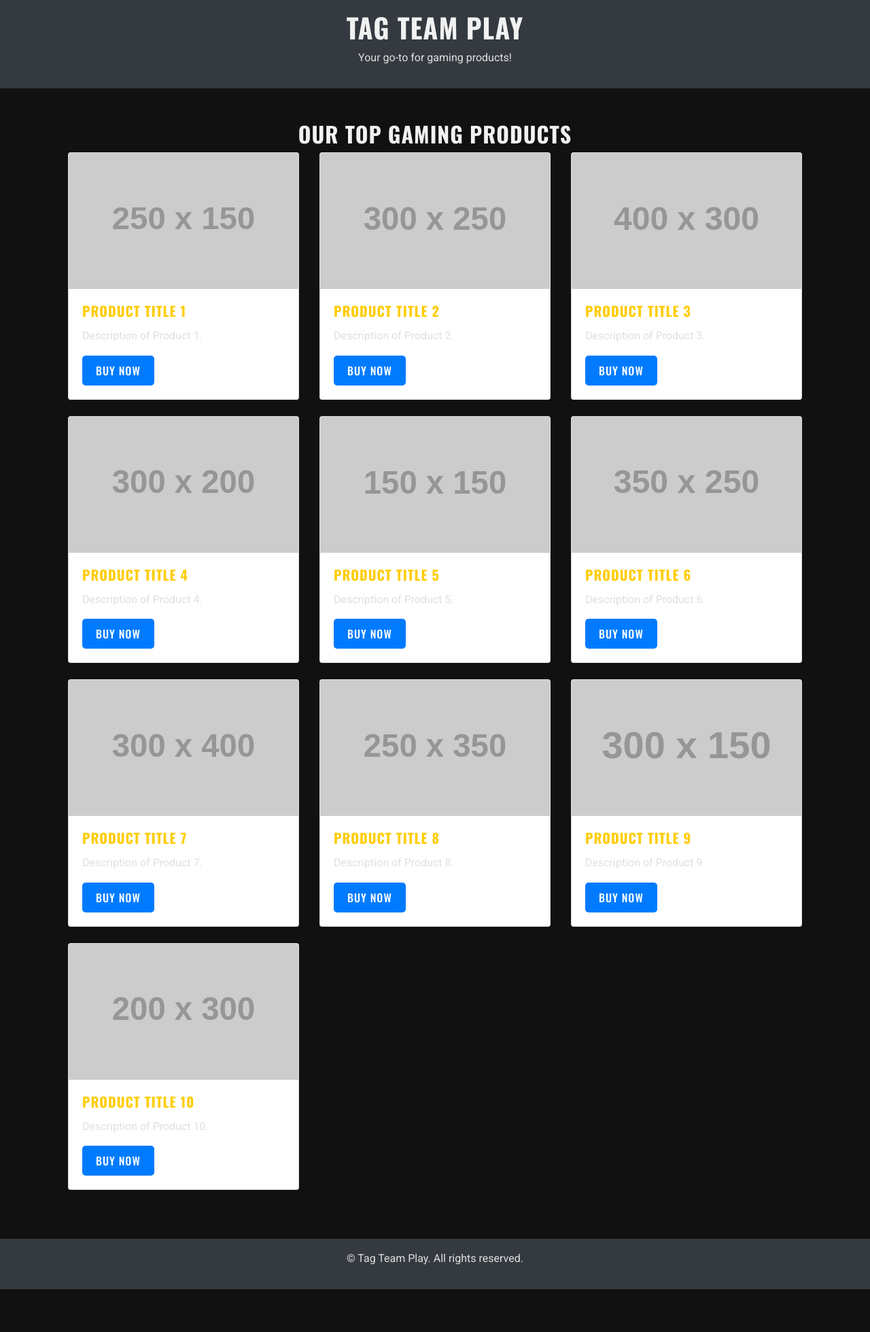
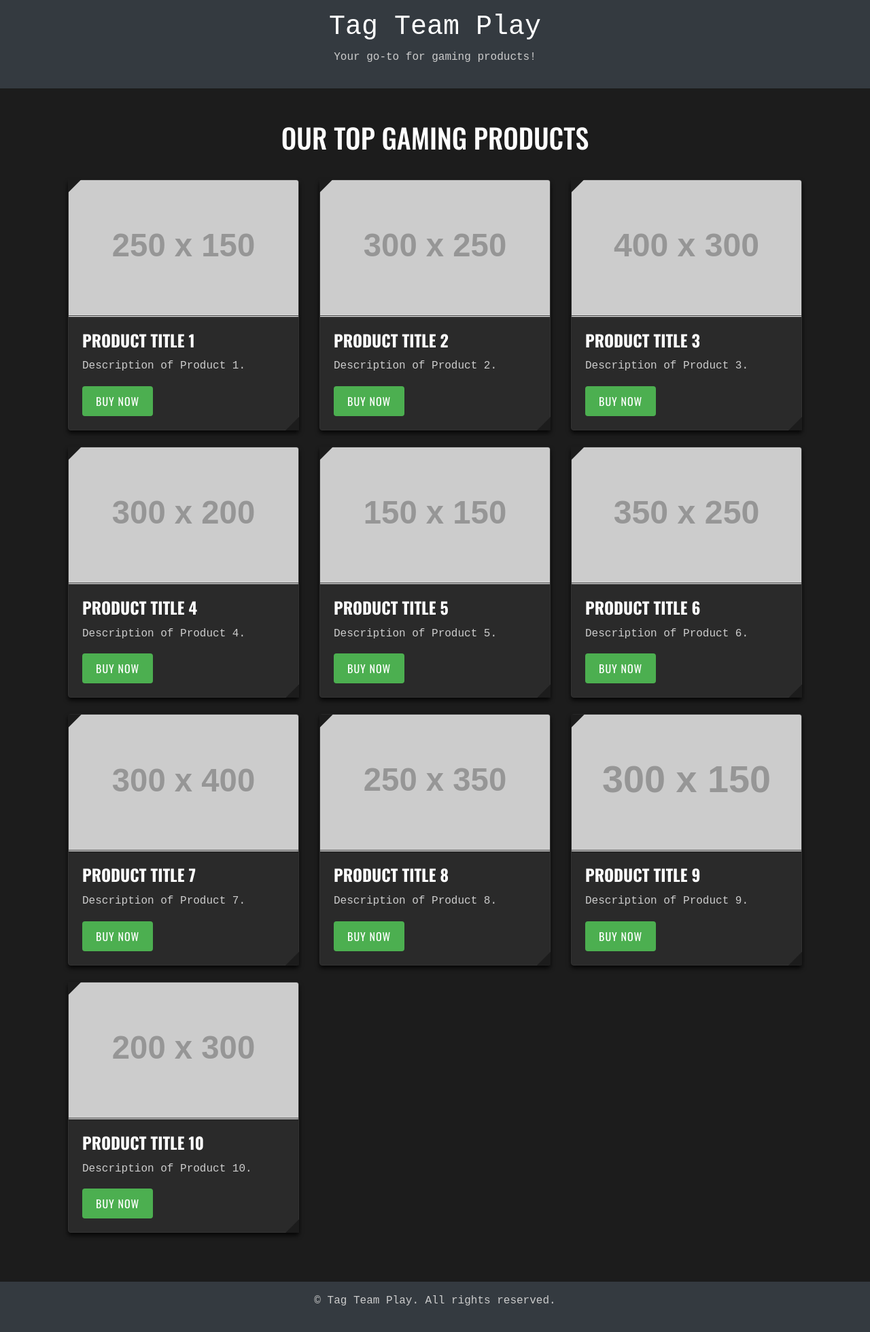
Before and after one commit to tagteamplay/tagteamplay, a Jekyll site: the page built from index.html, in a window 1280 px wide. Shown: the whole page at 68% size. Built offline with Jekyll 4.4.1, drawn with Linux system fonts in a browser that asks for light colours; before the commit the page ends 1896 px from its top, so only the background shows below that.

Commit message:
Adding more styling

```diff
--- a/assets/css/style.css
+++ b/assets/css/style.css
@@ -1,92 +1,117 @@
-/* Base font-family and general styling */
+
+/* General styles for layout */
 body {
-    font-family: 'Roboto', sans-serif;
-    line-height: 1.6;
-    color: #fff; /* Assuming a dark background for a Black Ops feel */
-    background-color: #111; /* Dark, gritty background */
+    background-color: #1c1c1c;
+    color: #cccccc;
+    font-family: 'Roboto Mono', monospace;
 }
 
-/* Headings (Oswald for bold, military/tactical look) */
-h1, h2, h3, h4, h5, h6 {
+h2 {
     font-family: 'Oswald', sans-serif;
-    font-weight: 700; /* Strong and bold */
-    text-transform: uppercase; /* Adds to the tactical vibe */
-    letter-spacing: 1px;
-    color: #f1f1f1; /* Light gray text for contrast */
+    color: #ffffff;
+    font-size: 2.5rem;
+    text-transform: uppercase;
 }
 
-/* Paragraphs (Roboto for clean readability) */
-p {
-    font-family: 'Roboto', sans-serif;
-    font-weight: 400;
-    font-size: 16px;
-    color: #e0e0e0; /* Slightly lighter than the body text */
+h5 {
+    font-family: 'Oswald', sans-serif;
+    color: #ffffff;
+    font-weight: 600;
 }
 
-/* Links */
-a {
-    color: #007bff; /* A tactical blue for action elements */
-    text-decoration: none;
+p {
+    font-family: 'Roboto Mono', monospace;
+    color: #cccccc;
+    line-height: 1.6;
 }
 
-a:hover {
-    color: #ffcc00; /* Pop of gold on hover for interaction */
+.container {
+    margin-top: 30px;
 }
 
-/* Blockquotes (Monoton for a futuristic, digital look) */
-blockquote {
-    font-family: 'Monoton', cursive;
-    font-size: 24px;
-    color: #ffcc00; /* Highlighted text in gold */
-    border-left: 4px solid #ffcc00;
-    padding-left: 16px;
-    margin-left: 0;
-    background-color: #222; /* Subtle contrast to main background */
+/* Card styles */
+.card {
+    background-color: #2a2a2a;
+    color: #ffffff;
+    border: 1px solid #333;
+    position: relative;
+    box-shadow: 0 4px 6px rgba(0, 0, 0, 0.8);
+    transition: transform 0.2s ease-in-out;
 }
 
-/* Buttons (Oswald for strong CTA) */
-.btn {
+/* Cut corners on top-left and bottom-right */
+.card::before,
+.card::after {
+    content: "";
+    position: absolute;
+    width: 20px;
+    height: 20px;
+    background-color: #1c1c1c;
+}
+
+.card::before {
+    top: -1px;
+    left: -1px;
+    clip-path: polygon(0 0, 100% 0, 0 100%);
+}
+
+.card::after {
+    bottom: -1px;
+    right: -1px;
+    clip-path: polygon(100% 100%, 0 100%, 100% 0);
+}
+
+.card:hover {
+    transform: scale(1.05);
+}
+
+.card-title {
     font-family: 'Oswald', sans-serif;
+    color: #ffffff;
+    font-size: 1.5rem;
     text-transform: uppercase;
+}
+
+.card-text {
+    font-family: 'Roboto Mono', monospace;
+    color: #cccccc;
+}
+
+/* Buttons */
+.btn-primary {
+    background-color: #4caf50;
+    border: none;
+    color: white;
+    padding: 10px 20px;
+    text-transform: uppercase;
+    font-family: 'Oswald', sans-serif;
     letter-spacing: 1px;
-    font-weight: 500;
-    background-color: #007bff;
-    color: #fff;
-    padding: 10px 20px;
-    border: none;
-    border-radius: 5px;
     transition: background-color 0.3s ease;
 }
 
-.btn:hover {
-    background-color: #ffcc00; /* Match the hover style with the links */
-    color: #111;
+.btn-primary:hover {
+    background-color: #ff9800;
 }
 
-/* Navigation */
-.navbar, .nav-link {
-    font-family: 'Oswald', sans-serif;
-    text-transform: uppercase;
-    font-weight: 500;
-    color: #e0e0e0;
+/* Image styles */
+.img-fixed-height {
+    height: 200px;
+    object-fit: cover;
+    border-bottom: 1px solid #333;
 }
 
-.navbar-brand {
-    font-family: 'Monoton', cursive;
-    color: #ffcc00; /* Futuristic logo styling */
-    font-size: 24px;
+/* White accents and borders */
+.card-body {
+    border-top: 1px solid #ffffff;
 }
 
-/* Cards */
-.card-title {
-    font-family: 'Oswald', sans-serif;
-    font-weight: 700;
-    color: #ffcc00;
-}
-
-.card-text {
-    font-family: 'Roboto', sans-serif;
-    color: #e0e0e0;
+blockquote {
+    font-family: 'Roboto Mono', monospace;
+    color: #ffffff;
+    background-color: #333;
+    padding: 15px;
+    border-left: 5px solid #ff9800;
+    margin: 20px 0;
 }
 
 .img-fixed-height {
--- a/index.html
+++ b/index.html
@@ -3,7 +3,7 @@ layout: default
 title: Home
 ---
 
-<h2 class="text-center">Our Top Gaming Products</h2>
+<h2 class="text-center pb-2">Our Top Gaming Products</h2>
 <div class="container">
     <div class="row">
         <!-- Product Item 1 -->
```
Also changed, not shown: 3 other files.
